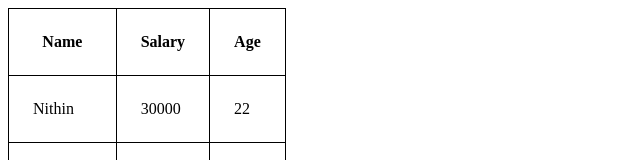
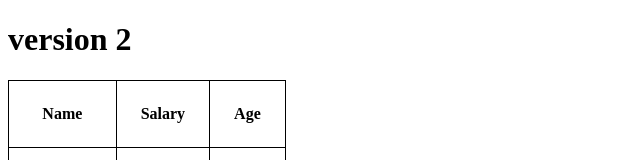
Before and after one commit to yellurinithinreddy/React-app, a React (Vite) app: page / in a window 1280 px wide. Shown: the top 160 px of the page, without its empty margins (0-640 px from the left). Built offline with nearby package versions, Linux system fonts and the light colour scheme.

Commit message:
version2 changes

```diff
--- a/src/App.jsx
+++ b/src/App.jsx
@@ -12,6 +12,7 @@ const App=()=>{
     <OrdList></OrdList>
     <Img></Img>
     <UnOrdList></UnOrdList> */}
+    <h1>version 2</h1>
     <Table></Table>
     <Card></Card>
     </>
```
